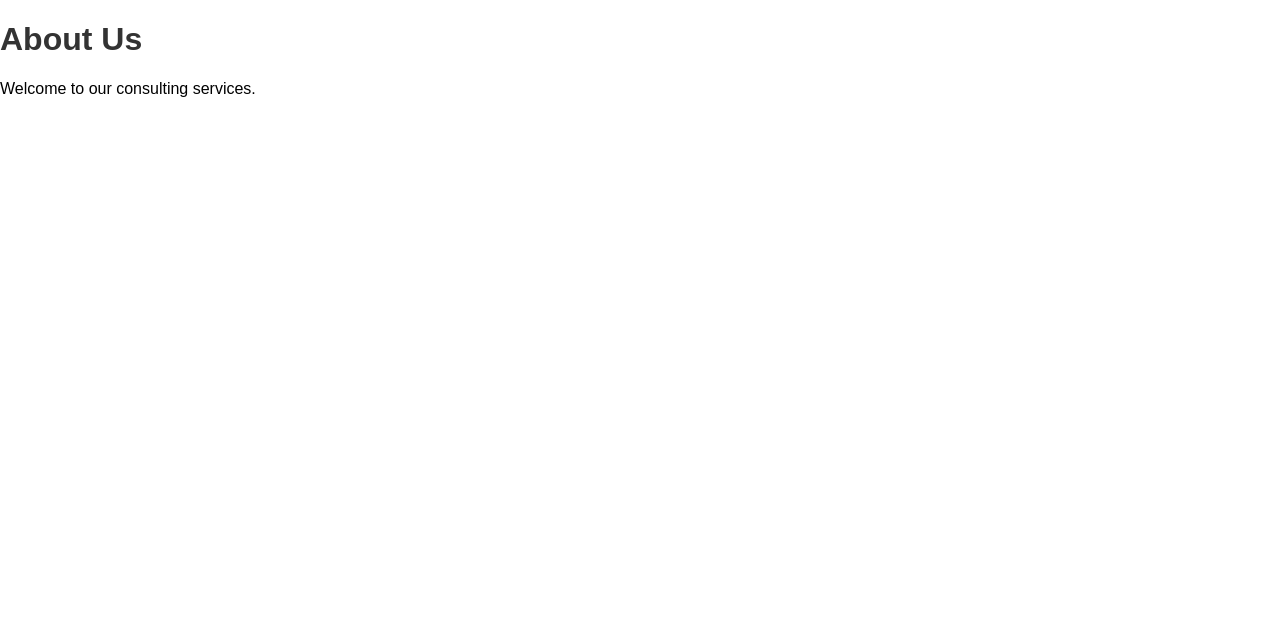
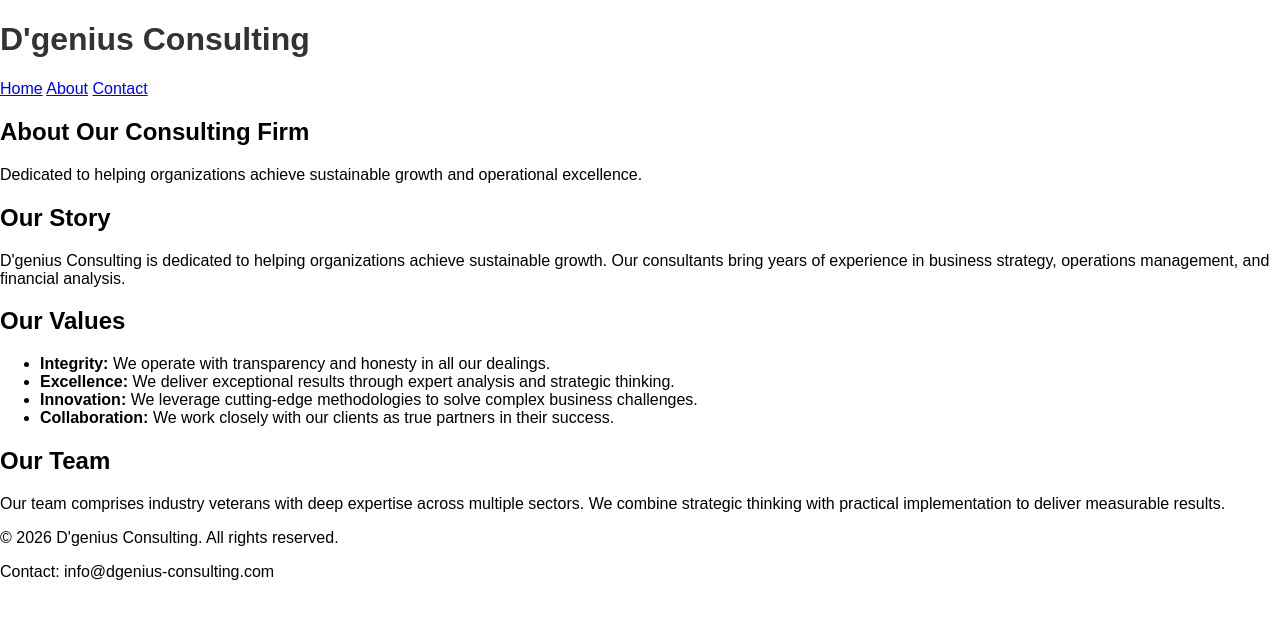
Before and after one commit to Dgenius1995/dgenius-consulting, a plain HTML site: page about.html in a window 1280 px wide. Drawn offline with Linux system fonts and the light colour scheme.

Commit message:
Update about.html with improved content including meta tags, professional layout, company values, and team information.

```diff
--- a/about.html
+++ b/about.html
@@ -1,12 +1,50 @@
-<!-- About Page -->
 <!DOCTYPE html>
-<html>
+<html lang="en">
 <head>
-    <title>About Us</title>
+    <meta charset="UTF-8">
+    <meta name="viewport" content="width=device-width, initial-scale=1.0">
+    <meta name="description" content="Learn about D'genius Consulting - Our mission, values, and expert team dedicated to your success.">
+    <title>About D'genius Consulting</title>
     <link rel="stylesheet" href="style.css">
 </head>
 <body>
-    <h1>About Us</h1>
-    <p>Welcome to our consulting services.</p>
+    <header>
+        <div class="header-container">
+            <h1>D'genius Consulting</h1>
+            <nav>
+                <a href="index.html">Home</a>
+                <a href="about.html">About</a>
+                <a href="contact.html">Contact</a>
+            </nav>
+        </div>
+    </header>
+
+    <main>
+        <section class="about-hero">
+            <h2>About Our Consulting Firm</h2>
+            <p>Dedicated to helping organizations achieve sustainable growth and operational excellence.</p>
+        </section>
+
+        <section class="about-content">
+            <h2>Our Story</h2>
+            <p>D'genius Consulting is dedicated to helping organizations achieve sustainable growth. Our consultants bring years of experience in business strategy, operations management, and financial analysis.</p>
+
+            <h2>Our Values</h2>
+            <ul>
+                <li><strong>Integrity:</strong> We operate with transparency and honesty in all our dealings.</li>
+                <li><strong>Excellence:</strong> We deliver exceptional results through expert analysis and strategic thinking.</li>
+                <li><strong>Innovation:</strong> We leverage cutting-edge methodologies to solve complex business challenges.</li>
+                <li><strong>Collaboration:</strong> We work closely with our clients as true partners in their success.</li>
+            </ul>
+
+            <h2>Our Team</h2>
+            <p>Our team comprises industry veterans with deep expertise across multiple sectors. We combine strategic thinking with practical implementation to deliver measurable results.</p>
+        </section>
+    </main>
+
+    <footer>
+        <p>&copy; 2026 D'genius Consulting. All rights reserved.</p>
+        <p>Contact: info@dgenius-consulting.com</p>
+    </footer>
 </body>
 </html>
```
